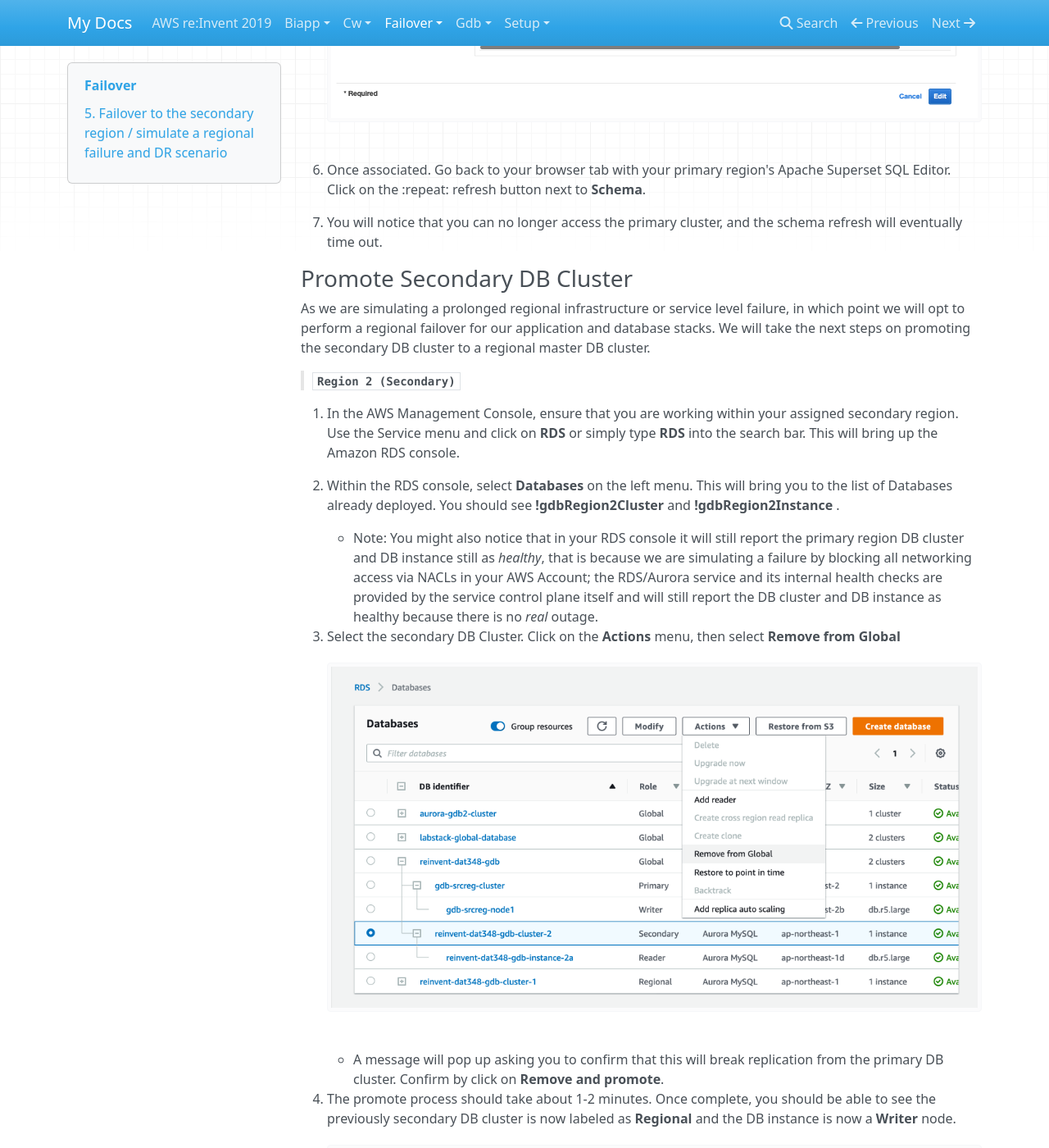
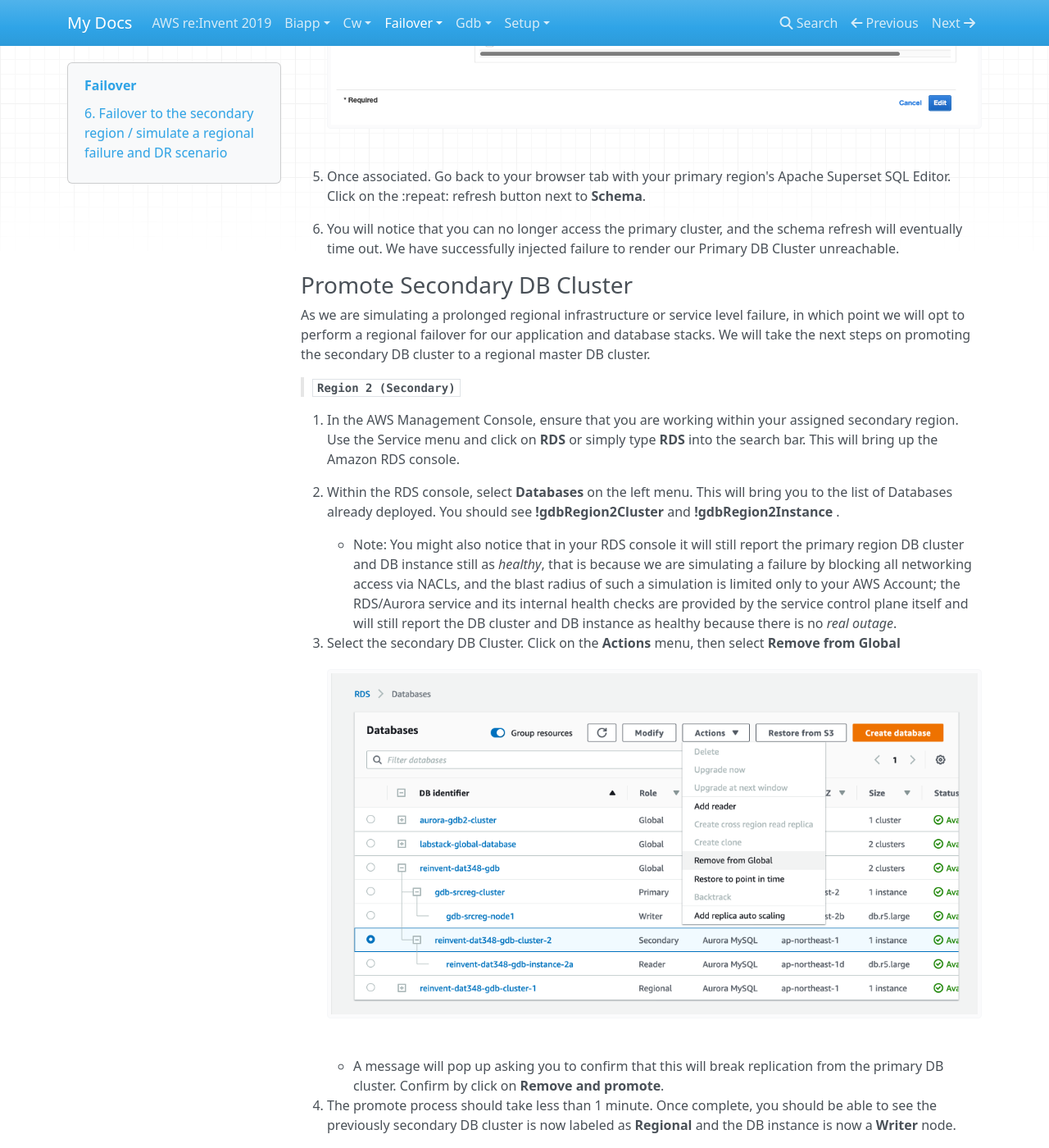
Before and after one commit to edchan-aws/aurora-mysql-gdb, an MkDocs documentation site: the page built from docs/failover/index.md, in a window 1280 px wide and 1400 px high, scrolled down 2341 px. Shown: the whole window at 82% size. Built offline with MkDocs 1.6.1, drawn with Linux system fonts in a browser that asks for light colours; nearby versions of some CDN libraries; some of the changed text lies outside the part shown.

Commit message:
Failover Module

````diff
--- a/docs/failover/index.md
+++ b/docs/failover/index.md
@@ -2,7 +2,7 @@
 
 This lab contains the following tasks:
 
-## 5. Failover to the secondary region / simulate a regional failure and DR scenario
+## 6. Failover to the secondary region / simulate a regional failure and DR scenario
 
 When used in combination with in-region replicas, an Aurora cluster gives you automatic failover capabilities within the region. With Aurora Global Database, you can perform a manual failover to the cluster in your secondary region, such that your database can survive in the unlikely scenario of an entire region's infrastructure or service becoming unavailable.
 
@@ -51,19 +51,19 @@
 
 1. In the AWS Management Console, ensure that you are working within your assigned primary region. Use the Service menu and click on **VPC** or simply type **VPC** into the search bar. This will bring up the Amazon VPC console.
 
-1. Within the VPC console, scroll to down on the left menu and select **Network ACLs**. This will bring you to the list of NACLs that the subnets are in your VPC. You should see **labstack-nacl-denyall** , and that it is not associated with any subnets.
+1. Within the VPC console, scroll down on the left menu and select **Network ACLs**. This will bring you to the list of NACLs that are in your VPC. You should see **labstack-nacl-denyall** , and that it is not currently associated with any subnets.
 
-1. Click on the **labstack-nacl-denyall** NACL, and review both the Inbound Rules and Outbound Rules. You should see that they're set to DENY for ALL traffic.
+    * Click on the **labstack-nacl-denyall** NACL, and review both the Inbound Rules and Outbound Rules. You should see that they're set to *DENY* for ALL traffic.
 
-1. Click on **Actions** menu, and then select **Edit** subnet associations**
+1. Click on **Actions** menu, and then select **Edit subnet associations**
   ![NACLs Review](failover-nacl1.png)
 
-1. As the Aurora Cluster is set to use the private-subnets, with the prefix description **labstack-prv-sub-x**, select all subnets that begin with that prefix description. Then click on the **Edit** button to confirm the associations. (Note: you may have to drag the first column wider to fully see the subnet names)
+1. As the Aurora Cluster is set to use the private subnets (governed by DB subnet group), all of which labeled with the prefix **labstack-prv-sub-X**, select all subnets that begin with that prefix description. Then click on the **Edit** button to confirm the associations. (Note: you may have to drag the first column wider to fully see the subnet names)
     ![NACLs Review](failover-nacl2.png)
 
 1. Once associated. Go back to your browser tab with your primary region's Apache Superset SQL Editor. Click on the :repeat: refresh button next to **Schema**.
 
-1. You will notice that you can no longer access the primary cluster, and the schema refresh will eventually time out.
+1. You will notice that you can no longer access the primary cluster, and the schema refresh will eventually time out. We have successfully injected failure to render our Primary DB Cluster unreachable.
 
 ### Promote Secondary DB Cluster
 
@@ -75,13 +75,13 @@
 
 1. Within the RDS console, select **Databases** on the left menu. This will bring you to the list of Databases already deployed. You should see **!gdbRegion2Cluster**  and **!gdbRegion2Instance** .
 
-    * Note: You might also notice that in your RDS console it will still report the primary region DB cluster and DB instance still as *healthy*, that is because we are simulating a failure by blocking all networking access via NACLs in your AWS Account; the RDS/Aurora service and its internal health checks are provided by the service control plane itself and will still report the DB cluster and DB instance as healthy because there is no *real* outage.
+    * Note: You might also notice that in your RDS console it will still report the primary region DB cluster and DB instance still as *healthy*, that is because we are simulating a failure by blocking all networking access via NACLs, and the blast radius of such a simulation is limited only to your AWS Account; the RDS/Aurora service and its internal health checks are provided by the service control plane itself and will still report the DB cluster and DB instance as healthy because there is no *real outage*.
 
 1. Select the secondary DB Cluster. Click on the **Actions** menu, then select **Remove from Global**
     ![Aurora Promote Secondary](failover-aurora-promote1.png)
     * A message will pop up asking you to confirm that this will break replication from the primary DB cluster. Confirm by click on **Remove and promote**.
 
-1. The promote process should take about 1-2 minutes. Once complete, you should be able to see the previously secondary DB cluster is now labeled as **Regional** and the DB instance is now a **Writer** node.
+1. The promote process should take less than 1 minute. Once complete, you should be able to see the previously secondary DB cluster is now labeled as **Regional** and the DB instance is now a **Writer** node.
     ![Aurora Promote Secondary](failover-aurora-promote2.png)
 
 1. Click on the newly promoted DB cluster. Under the **Connectivity and security** tab, the *Writer* endpoint should now be listed as *Available*. Copy and paste the endpoint string into your notepad as we prepare for failover on the application stack and adding this endpoint as the new writer.
@@ -130,7 +130,17 @@
       Database | <pre>aurora-gdb2-write</pre> <br> This will be the friendly name of our Aurora Database in Superset<br>&nbsp;
       SQLAlchemy URI | <pre>mysql://masteruser:mysqlpw321@<b><i>!region2GDBwriteEndpoint</i></b>/mysql</pre> <br> Replace the endpoint with the !region2clusterEndpoint in the previous step. Click on **Test Connection** to confirm.<br>&nbsp;
       Expose in SQL Lab | :ballot_box_with_check: (Checked)
-      Allow CREATE TABLE AS | :ballot_box_with_check: (Unchecked)
-      Allow DML | :ballot_box_with_check: (Checked)
+      Allow CREATE TABLE AS | :black_square_button: (Unchecked)
+      Allow DML | :black_square_button: (Unchecked)
 
       ![Superset GDB2 Write Settings](../biapp/superset-gdb2w.png)
+
+1. Return to SQL Editor. Copy and paste the following DML query again and click on **Run Query**
+
+    ```
+    INSERT INTO mylab.failovertest1 (gen_number, some_text, input_dt)
+    VALUES (200,"region-2-input",now());
+    COMMIT;
+
+    SELECT * FROM mylab.failovertest1;
+    ```
````
Also changed, not shown: other parts of docs/failover/index.md (+1 -1 lines), docs/index.md (+10 -6 lines), docs/setup/index.md (+3 -2 lines).
